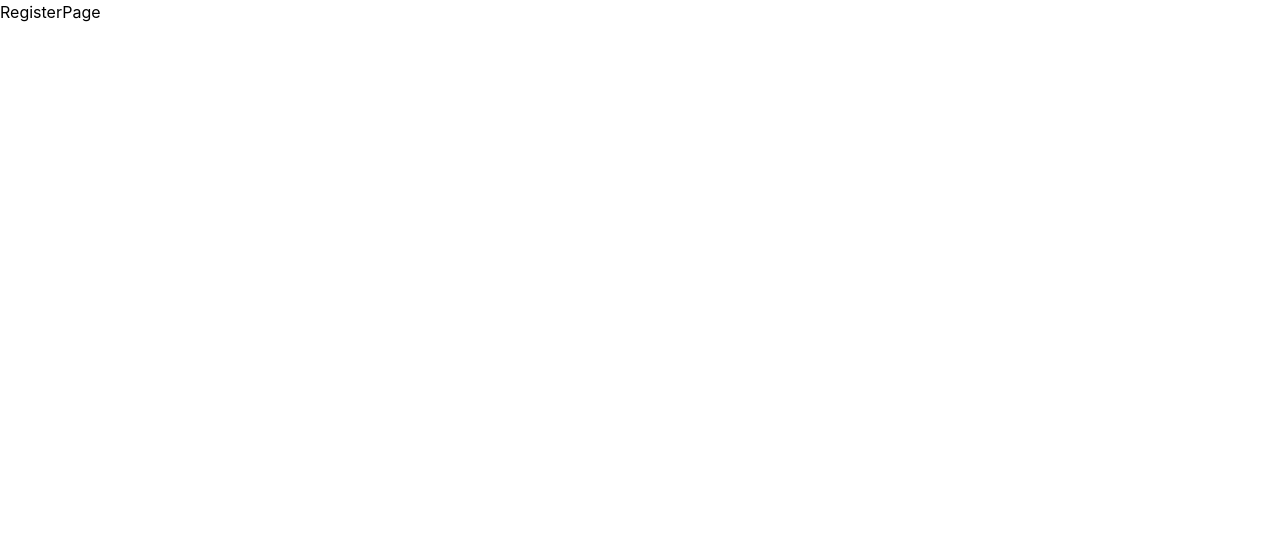
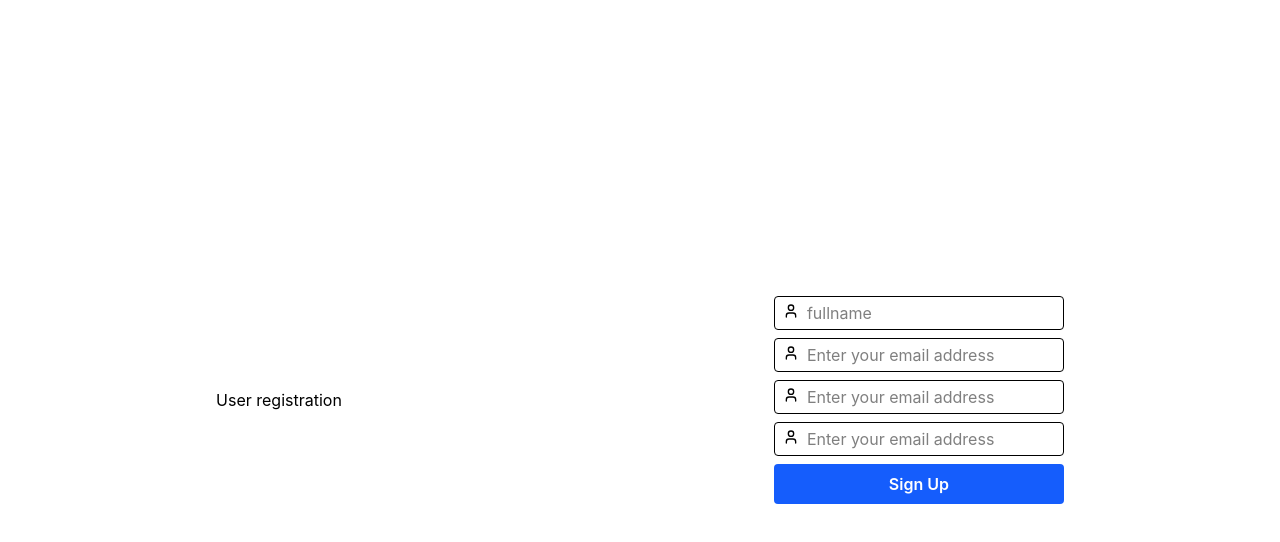
Before and after one commit to alok-980/QuickShop, a React (Vite) app in the folder client/: page /register in a window 1280 px wide. Shown: the top 542 px of the page. Built offline with nearby package versions, Linux system fonts and the light colour scheme.

Commit message:
a simple registeration UI with authhook and api call user registration feature is done

```diff
--- a/client/package.json
+++ b/client/package.json
@@ -15,6 +15,7 @@
     "lucide-react": "^1.47.0",
     "react": "^19.2.8",
     "react-dom": "^19.2.8",
+    "react-hook-form": "^7.88.0",
     "react-router": "^7.18.4",
     "tailwindcss": "^4.3.3"
   },
--- /dev/null
+++ b/client/src/app/config/axiosInstance.js
@@ -0,0 +1,6 @@
+import axios from 'axios';
+
+export const axiosInstance = axios.create({
+    baseURL: 'http://localhost:3000/api',
+    withCredentials: true
+})
--- /dev/null
+++ b/client/src/features/auth/apis/authApi.js
@@ -0,0 +1,11 @@
+import { axiosInstance } from "../../../app/config/axiosInstance";
+
+export const registerUser = async (data) => {
+    try {
+        const res = await axiosInstance.post('/auth/register', data)
+        return res.data
+    } catch (error) {
+        console.log("User registration failed:", error.message)
+        throw error
+    }
+}
--- /dev/null
+++ b/client/src/features/auth/hooks/useAuth.js
@@ -0,0 +1,22 @@
+import { useForm } from "react-hook-form";
+import { registerUser } from "../apis/authApi.js";
+
+export const useAuth = () => {
+    const {
+        register,
+        handleSubmit,
+        formState: { errors },
+        reset,
+    } = useForm();
+
+    const handleRegister = async (data) => {
+        const res = await registerUser(data)
+    };
+
+    return {
+        register,
+        handleSubmit,
+        errors,
+        handleRegister
+    }
+}
--- a/client/src/features/auth/ui/pages/RegisterPage.jsx
+++ b/client/src/features/auth/ui/pages/RegisterPage.jsx
@@ -1,9 +1,107 @@
-import React from 'react'
+import React from "react";
+import { User } from "lucide-react";
+import { useAuth } from "../../hooks/useAuth";
 
 const RegisterPage = () => {
+  const { register, handleSubmit, errors, handleRegister } = useAuth();
+
   return (
-    <div>RegisterPage</div>
-  )
-}
+    <div className="h-screen flex justify-around items-center">
+      <h1>User registration</h1>
+      <form
+        onSubmit={handleSubmit(handleRegister)}
+        className="flex flex-col gap-2"
+      >
+        <div>
+          <label htmlFor=""></label>
+          <div className="border flex items-baseline px-2 py-1 gap-2 rounded">
+            <User size={16} />
+            <input
+              className="outline-none"
+              type="text"
+              placeholder="fullname"
+              {...register("name", {
+                required: "Name is required",
+                minLength: { value: 2, message: "Name is too short" },
+                maxLength: { value: 30, message: "Name is too long" },
+              })}
+            />
+          </div>
+          {errors.name && <p className="text-red-400">{errors.name.message}</p>}
+        </div>
 
-export default RegisterPage
+        <div>
+          <label htmlFor=""></label>
+          <div className="border flex items-baseline px-2 py-1 gap-2 rounded">
+            <User size={16} />
+            <input
+              className="outline-none"
+              type="text"
+              placeholder="Enter your email address"
+              {...register("email", {
+                required: "Email is required",
+                pattern: {
+                  value: /^[^\s@]+@[^\s@]+\.[^\s@]+$/,
+                  message: "Enter a valid email address",
+                },
+              })}
+            />
+          </div>
+          {errors.email && (
+            <p className="text-red-400">{errors.email.message}</p>
+          )}
+        </div>
+
+        <div>
+          <label htmlFor=""></label>
+          <div className="border flex items-baseline px-2 py-1 gap-2 rounded">
+            <User size={16} />
+            <input
+              className="outline-none"
+              type="text"
+              placeholder="Enter your email address"
+              {...register("password", {
+                required: "Password is required",
+                minLength: {
+                  value: 6,
+                  message: "Password must be 6 character long",
+                },
+              })}
+            />
+          </div>
+          {errors.password && (
+            <p className="text-red-400">{errors.password.message}</p>
+          )}
+        </div>
+
+        <div>
+          <label htmlFor=""></label>
+          <div className="border flex items-baseline px-2 py-1 gap-2 rounded">
+            <User size={16} />
+            <input
+              className="outline-none"
+              type="text"
+              placeholder="Enter your email address"
+              {...register("confirmPassword", {
+                required: "Confirm password is required",
+                minLength: {
+                  value: 6,
+                  message: "confirm password must be 6 character long",
+                },
+              })}
+            />
+          </div>
+          {errors.confirmPassword && (
+            <p className="text-red-400">{errors.confirmPassword.message}</p>
+          )}
+        </div>
+
+        <button className="bg-blue-600 text-white font-semibold py-2 rounded hover:bg-blue-700 cursor-pointer">
+          Sign Up
+        </button>
+      </form>
+    </div>
+  );
+};
+
+export default RegisterPage;
```
Also changed, not shown: 2 other files (tests, documents, lock files or other folders).
